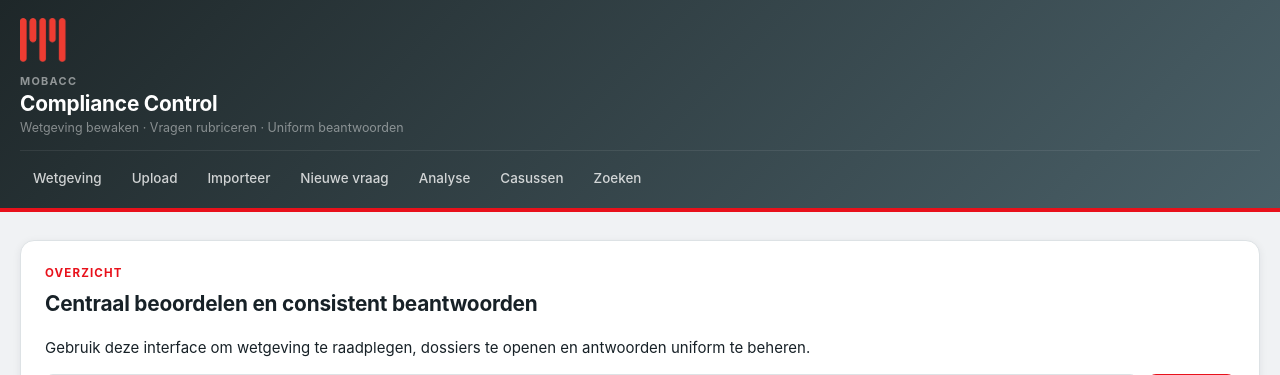
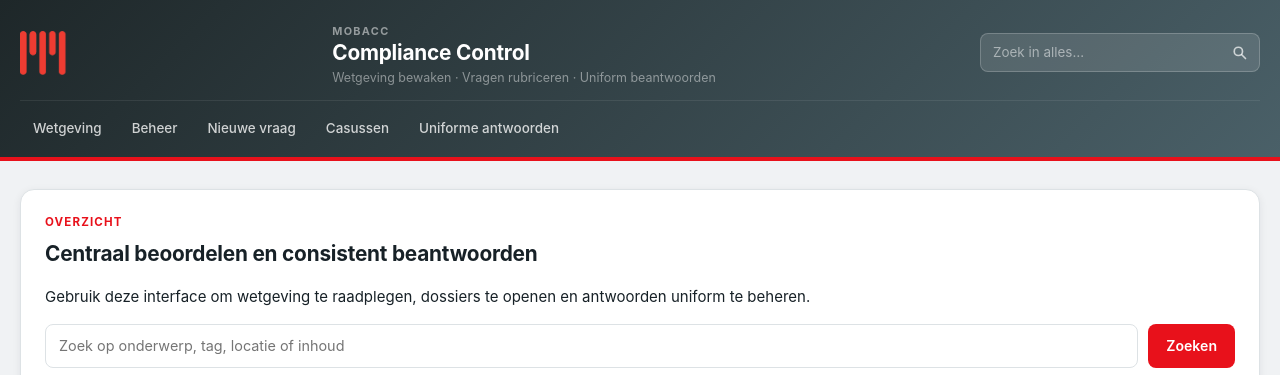
Before and after one commit to Mobacc-AI-Team/stinoil-esg, a Flask app: page / in a window 1280 px wide. Shown: the top 375 px of the page. Run offline with Flask 3, Linux system fonts and the light colour scheme; some libraries are stand-ins or nearby versions.

Commit message:
Nav opgeschoond + globale zoekbalk in header
- Upload verwijderd uit nav (zit al in Beheer/Importeer)
- Zoeken verwijderd uit nav → vervangen door zoekbalk in header
- Importeer hernoemd naar Beheer
- Analyse hernoemd naar Uniforme antwoorden
- Compacte header-zoekbalk: transparant, focus-highlight, zoekt alles

Co-Authored-By: Claude Sonnet 4.6 <noreply@anthropic.com>

```diff
--- a/webapp/static/style.css
+++ b/webapp/static/style.css
@@ -50,6 +50,10 @@ a:hover { color: var(--brand-hover); text-decoration: underline; }
 }
 
 .header-top {
+  display: flex;
+  align-items: center;
+  justify-content: space-between;
+  gap: 20px;
   padding: 18px 0 12px;
 }
 
@@ -58,7 +62,47 @@ a:hover { color: var(--brand-hover); text-decoration: underline; }
   align-items: center;
   gap: 14px;
   text-decoration: none !important;
+  flex-shrink: 0;
 }
+
+/* ── Header zoekbalk ── */
+.header-search {
+  display: flex;
+  align-items: center;
+  background: rgba(255,255,255,.12);
+  border: 1px solid rgba(255,255,255,.2);
+  border-radius: 8px;
+  overflow: hidden;
+  max-width: 280px;
+  width: 100%;
+  transition: background .15s, border-color .15s;
+}
+.header-search:focus-within {
+  background: rgba(255,255,255,.18);
+  border-color: rgba(255,255,255,.35);
+}
+.header-search input {
+  flex: 1;
+  background: transparent;
+  border: none;
+  outline: none;
+  padding: 8px 12px;
+  font-size: .84rem;
+  color: #fff;
+  min-width: 0;
+}
+.header-search input::placeholder { color: rgba(255,255,255,.5); }
+.header-search button {
+  background: transparent;
+  border: none;
+  padding: 8px 12px;
+  color: rgba(255,255,255,.7);
+  cursor: pointer;
+  display: flex;
+  align-items: center;
+  transition: color .12s;
+}
+.header-search button:hover { color: #fff; background: transparent; }
 
 .site-logo { height: 44px; width: auto; }
 
@@ -446,7 +490,7 @@ tr:hover td { background: var(--surface-soft); }
 /* ── Responsive ── */
 @media (max-width: 960px) {
   .site-subtitle { display: none; }
-  .site-subtitle { display: none; }
+  .header-search { display: none; }
   .action-cards  { grid-template-columns: repeat(2,minmax(0,1fr)); }
   .stats-grid    { grid-template-columns: repeat(2,minmax(0,1fr)); }
   .two-col, .filters-grid, .upload-grid, .preview-grid, .preview-inline-fields { grid-template-columns: 1fr; }
--- a/webapp/templates/base.html
+++ b/webapp/templates/base.html
@@ -18,15 +18,23 @@
               <p class="site-subtitle">Wetgeving bewaken · Vragen rubriceren · Uniform beantwoorden</p>
             </div>
           </a>
+          <form method="get" action="{{ url_for('zoek') }}" class="header-search">
+            <input type="text" name="q" placeholder="Zoek in alles…"
+                   value="{{ request.args.get('q', '') }}"
+                   autocomplete="off">
+            <button type="submit" aria-label="Zoeken">
+              <svg width="15" height="15" viewBox="0 0 20 20" fill="none" stroke="currentColor" stroke-width="2.2" stroke-linecap="round">
+                <circle cx="8.5" cy="8.5" r="5.5"/><line x1="13" y1="13" x2="18" y2="18"/>
+              </svg>
+            </button>
+          </form>
         </div>
         <nav class="main-nav">
           <a href="{{ url_for('wetgeving') }}">Wetgeving</a>
-          <a href="{{ url_for('wetgeving_upload') }}">Upload</a>
-          <a href="{{ url_for('wetgeving_importeer') }}">Importeer</a>
+          <a href="{{ url_for('wetgeving_importeer') }}">Beheer</a>
           <a href="{{ url_for('nieuwe_casus') }}">Nieuwe vraag</a>
-          <a href="{{ url_for('vragen_analyse') }}">Analyse</a>
           <a href="{{ url_for('casussen') }}">Casussen</a>
-          <a href="{{ url_for('zoek') }}">Zoeken</a>
+          <a href="{{ url_for('vragen_analyse') }}">Uniforme antwoorden</a>
           {% if current_user %}
           <a href="{{ url_for('logout') }}">Uitloggen</a>
           {% elif database_configured %}
```
